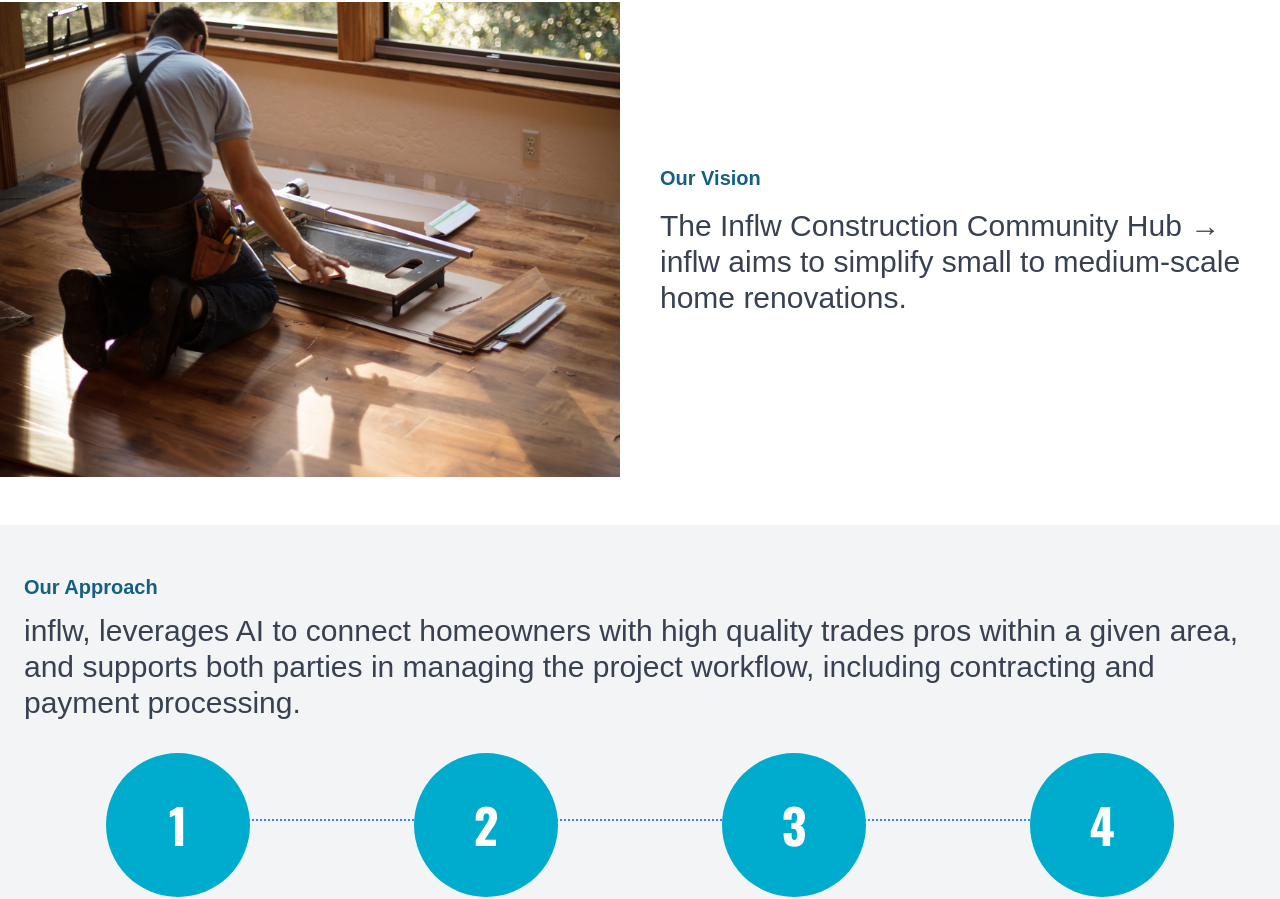
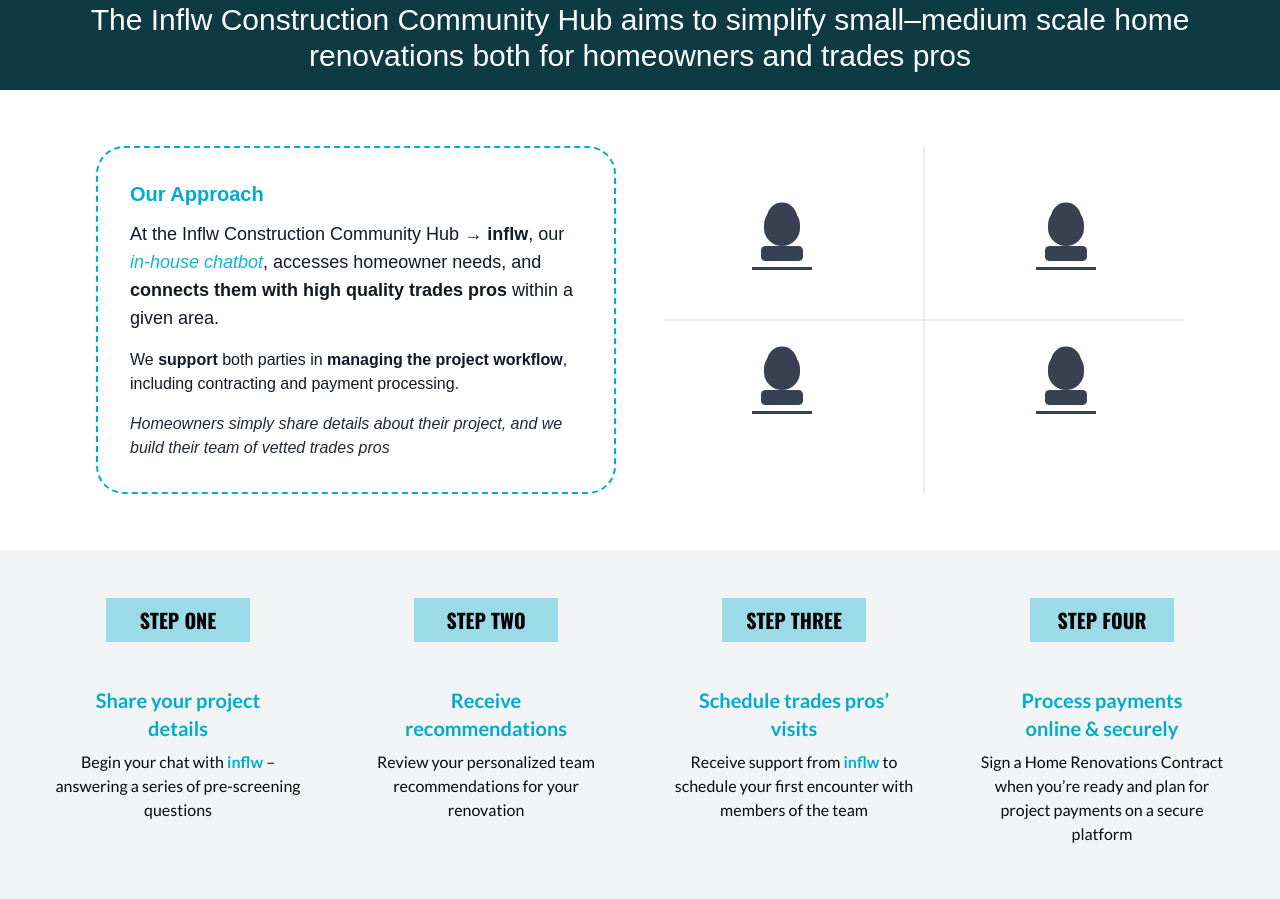
Before and after one commit to icchub-inflw/icchub-frontend, a Next.js app: page / in a window 1280 px wide. Shown: the part 904-1803 px from the top of the page. Built offline with nearby package versions, Linux system fonts and the light colour scheme; a web font is replaced by a local one.

Commit message:
recent updates to home page and chat UI

```diff
--- a/src/app/get-started/page.tsx
+++ b/src/app/get-started/page.tsx
@@ -180,8 +180,10 @@
 import { motion } from 'framer-motion';
 import { CheckCircle, Circle, Send, RefreshCcw } from 'lucide-react';
 import { ChatThinking } from '@/icons/chat-thinking';
+import Image from 'next/image';
+import Link from 'next/link';
 
-const steps = ['Step 1', 'Step 2', 'Step 3', 'Step 4'];
+const steps = ['Share your project details', 'Receive recommendations', `Schedule trades pro's visits`, 'Process payments online & securely'];
 
 type Message = {
   role: 'user' | 'bot';
@@ -406,6 +408,122 @@
 //   );
 // }
 
+// Put this near your component (or extract it)
+function Tail({
+  side,
+  color,
+  top = 10,          // px from top of bubble
+  width = 16,        // tail width
+  height = 22,       // tail height
+  overlap = 6,       // px the tail overlaps the bubble edge
+  angle = 0.42,      // 0..1: where the point lands vertically (0.5 = centered)
+}: {
+  side: "left" | "right";
+  color: string;
+  top?: number;
+  width?: number;
+  height?: number;
+  overlap?: number;
+  angle?: number;
+}) {
+  // Slightly angled shape, not an equilateral triangle
+  // Right-pointing wedge tip at (100%, angle*100%)
+  const RIGHT_POLY = `polygon(0% 0%, 100% ${angle * 100}%, 0% 100%)`;
+  // Left-pointing wedge tip at (0%, angle*100%)
+  const LEFT_POLY  = `polygon(100% 0%, 0% ${angle * 100}%, 100% 100%)`;
+
+  const style: React.CSSProperties = {
+    backgroundColor: color,
+    width,
+    height,
+    // Pull the tail slightly under the bubble edge to hide seams
+    marginLeft: side === "right" ? -overlap : undefined,
+    marginRight: side === "left" ? -overlap : undefined,
+    marginTop: top,
+    clipPath: side === "right" ? RIGHT_POLY : LEFT_POLY,
+    // Ensure it paints above the bubble without needing absolute positioning
+    position: "relative",
+    zIndex: 10,
+    pointerEvents: "none",
+    flex: "0 0 auto",
+    borderRadius: 3, // softens edges just a bit
+  };
+
+  return <span aria-hidden="true" style={style} />;
+}
+
+function CornerTail({
+  side,
+  color,
+  size = 24,   // tail height
+  width = 20,  // tail width
+  overlap = 6, // how far it tucks under the bubble
+}: {
+  side: "left" | "right";
+  color: string;
+  size?: number;
+  width?: number;
+  overlap?: number;
+}) {
+  const base = {
+    position: "absolute" as const,
+    bottom: -size + overlap, // pulls it up so it touches bubble
+    width,
+    height: size,
+    backgroundColor: color,
+    zIndex: 10,
+    pointerEvents: "none" as const,
+  };
+
+  const style: React.CSSProperties =
+    side === "left"
+      ? { ...base, left: 0, clipPath: "polygon(0 100%, 0 0, 100% 100%)" }
+      : { ...base, right: 0, clipPath: "polygon(100% 100%, 100% 0, 0 100%)" };
+
+  return <span aria-hidden="true" style={style} />;
+}
+
+function SvgCornerTail({
+  side,
+  color,
+  size = 26,   // tail height
+  width = 22,  // tail width
+  overlap = 6, // how much overlaps under the bubble edge (hides the seam)
+}: {
+  side: "left" | "right";
+  color: string;
+  size?: number;
+  width?: number;
+  overlap?: number;
+}) {
+  const style: React.CSSProperties =
+    side === "left"
+      ? { position: "absolute", bottom: -size + overlap, left: 0, zIndex: 10, pointerEvents: "none" }
+      : { position: "absolute", bottom: -size + overlap, right: 0, zIndex: 10, pointerEvents: "none" };
+
+  // Angled wedge (not equilateral). Extends slightly under bubble via the `overlap`.
+  // For LEFT: tip points down-left; for RIGHT: down-right.
+  return (
+    <svg
+      aria-hidden="true"
+      width={width}
+      height={size}
+      viewBox={`0 0 ${width} ${size}`}
+      style={style}
+      preserveAspectRatio="none"
+    >
+      {side === "left" ? (
+        // Starts *inside* bubble (x = overlap) to hide seam, angles outward to bottom-left
+        <path d={`M ${overlap} ${size} L ${width} 0 L ${width * 0.65} ${size}`} fill={color} />
+      ) : (
+        // Mirror to the right side
+        <path d={`M ${width - overlap} ${size} L 0 0 L ${width * 0.35} ${size}`} fill={color} />
+      )}
+    </svg>
+  );
+}
+
+
 export default function StepProgressChat() {
   const [completedSteps, setCompletedSteps] = useState<number>(0);
   const [conversationId, setConversationId] = useState<string | null>(null);
@@ -494,37 +612,43 @@
     }
   };
 
+
   return (
     <div className="flex h-[80vh] flex-col md:flex-row">
       {/* Sidebar */}
-      <div className="md:w-1/4 bg-blue-100 p-6 flex flex-col gap-4">
+
+      <div className="md:w-1/4 bg-white flex flex-col justify-between">
+        <Link href={"/"} className="p-6 text-center font-italic"><Image className='mb-2' alt="" height={1000} width={1000} src={"/inflw.stacked.colour.png"} />Let's get started</Link>
+        <div>
           {steps.map((step, index) => (
             <div
               key={index}
-            className={`flex items-center gap-3 p-3 rounded-md border ${
-              index < completedSteps
-                ? 'bg-blue-300 border-blue-500 text-white'
-                : 'bg-white border-gray-300'
+              className={`flex items-center px-3 py-5 border-b font-bold ${index === completedSteps
+                ? 'bg-brand-light border-white'
+                : 'bg-brand border-white'
                 }`}
             >
-            {index < completedSteps ? (
+              {/* {index < completedSteps ? ( */}
                 <motion.div
                   initial={{ scale: 0 }}
                   animate={{ scale: 1 }}
                   transition={{ duration: 0.3 }}
                 >
-                <CheckCircle className="text-green-500" size={20} />
+                  {/* <CheckCircle className="text-green-500" size={20} /> */}
                 </motion.div>
-            ) : (
-              <Circle className="text-gray-400" size={20} />
-            )}
+              {/* ) : ( */}
+                {/* // <Circle className="text-gray-400" size={20} /> */}
+              {/* )} */}
               {step}
             </div>
           ))}
         </div>
 
+      </div>
+
       {/* Chat Area */}
-      <div className="flex-1 flex flex-col justify-between items-center p-8 border-l">
+      {/* Chat Area */}
+<div className="flex-1 flex flex-col justify-between items-center p-8 border-l bg-[#BFE7F5]">
   {/* Chat Messages */}
   <div
     className="flex flex-col gap-4 w-full max-w-xl overflow-y-auto max-h-[60vh]"
@@ -533,21 +657,35 @@
   >
     {/* Initial loading skeleton (shown before greeting arrives) */}
     {isInitializing && chatHistory.length === 0 && !initError && (
-            <div className="p-3 rounded-lg shadow-md w-fit max-w-[80%] bg-gray-200 text-gray-800 self-start">
-              <div className="flex items-start gap-3">
-                <div className="space-y-2">
-                  <div className="mt-2 flex items-center gap-2 text-sm text-gray-600">
+      <div
+        className="
+          relative w-fit max-w-[80%] px-4 py-3 rounded-2xl shadow-md
+          text-white self-start bg-[#00ACC1]
+          before:content-[''] before:absolute before:-left-3 before:top-3
+          before:w-0 before:h-0
+          before:border-t-[10px] before:border-b-[10px] before:border-t-transparent before:border-b-transparent
+          before:border-r-[14px] before:border-r-[#00ACC1]
+        "
+      >
+        <div className="mt-1 flex items-center gap-2 text-white/90 text-sm">
           <ChatThinking />
           <span>Connecting…</span>
-                  </div>
-                </div>
         </div>
       </div>
     )}
 
     {/* Initialization error state with retry */}
     {initError && chatHistory.length === 0 && (
-            <div className="p-3 rounded-lg shadow-md w-fit max-w-[80%] bg-red-100 text-red-800 self-start">
+      <div
+        className="
+          relative w-fit max-w-[80%] px-4 py-3 rounded-2xl shadow-md
+          text-red-900 self-start bg-red-100
+          before:content-[''] before:absolute before:-left-3 before:top-3
+          before:w-0 before:h-0
+          before:border-t-[10px] before:border-b-[10px] before:border-t-transparent before:border-b-transparent
+          before:border-r-[14px] before:border-r-red-100
+        "
+      >
         <p className="font-medium">We couldn’t start the chat.</p>
         <p className="text-sm opacity-80">{initError}</p>
         <button
@@ -563,21 +701,37 @@
     )}
 
     {/* Existing chat bubbles */}
-          {chatHistory.map((msg, i) => (
+    {chatHistory.map((msg, i) => {
+      const isUser = msg.role === 'user';
+      const BG_USER = "#4DD0E1";
+      const BG_BOT  = "#00ACC1";
+      return (
         <motion.div
           key={i}
-              initial={{ opacity: 0, x: msg.role === 'user' ? 50 : -50 }}
+          initial={{ opacity: 0, x: isUser ? 50 : -50 }}
           animate={{ opacity: 1, x: 0 }}
           transition={{ duration: 0.3 }}
-              className={`p-3 rounded-lg shadow-md w-fit max-w-[80%] ${
-                msg.role === 'user'
-                  ? 'bg-blue-500 text-white self-end'
-                  : 'bg-gray-200 text-gray-800 self-start'
-              }`}
+          className={[
+            // base bubble
+            "relative w-fit max-w-[80%] px-4 py-3 rounded-2xl shadow-md",
+            // alignment
+            isUser ? "self-end" : "self-start",
+            // colors
+            isUser ? "bg-[#4DD0E1] text-white" : "bg-[#00ACC1] text-white",
+            // tails
+            isUser
+              ? "before:content-[''] before:absolute before:-right-3 before:top-3 before:w-0 before:h-0 before:border-t-[10px] before:border-b-[10px] before:border-t-transparent before:border-b-transparent before:border-l-[14px] before:border-l-[#4DD0E1]"
+              : "before:content-[''] before:absolute before:-left-3 before:top-3 before:w-0 before:h-0 before:border-t-[10px] before:border-b-[10px] before:border-t-transparent before:border-b-transparent before:border-r-[14px] before:border-r-[#00ACC1]"
+          ].join(" ")}
         >
           {msg.text}
         </motion.div>
-          ))}
+
+      );
+    })}
+
+
+
 
     {/* Bot Typing Indicator */}
     {isBotTyping && (
@@ -585,7 +739,14 @@
         initial={{ opacity: 0, x: -20 }}
         animate={{ opacity: 1, x: 0 }}
         transition={{ duration: 0.3 }}
-              className="p-3 rounded-lg shadow-md w-fit max-w-[80%] bg-gray-200 text-gray-800 self-start"
+        className="
+          relative w-fit max-w-[80%] px-4 py-3 rounded-2xl shadow-md
+          text-white self-start bg-[#00ACC1]
+          before:content-[''] before:absolute before:-left-3 before:top-3
+          before:w-0 before:h-0
+          before:border-t-[10px] before:border-b-[10px] before:border-t-transparent before:border-b-transparent
+          before:border-r-[14px] before:border-r-[#00ACC1]
+        "
       >
         <ChatThinking />
       </motion.div>
@@ -599,7 +760,7 @@
   <div className="w-full max-w-xl flex items-center mt-4 border-t pt-4">
     <input
       type="text"
-            className="flex-1 p-3 border rounded-full shadow-sm focus:outline-none focus:ring-2 focus:ring-blue-500 disabled:opacity-50"
+      className="flex-1 p-3 border rounded-full shadow-sm focus:outline-none focus:ring-2 focus:ring-[#00ACC1] disabled:opacity-50"
       placeholder={isInitializing ? 'Connecting…' : 'Type a message...'}
       value={message}
       onChange={(e) => setMessage(e.target.value)}
@@ -609,7 +770,7 @@
     />
     <button
       onClick={handleSendMessage}
-            className="ml-3 bg-blue-500 text-white p-3 rounded-full shadow hover:bg-blue-600 disabled:opacity-50"
+      className="ml-3 bg-[#00ACC1] text-white p-3 rounded-full shadow hover:bg-[#0095A8] disabled:opacity-50"
       aria-label="Send message"
       disabled={isInitializing || !conversationId || !!initError || !message.trim()}
     >
@@ -617,6 +778,7 @@
     </button>
   </div>
 </div>
+
     </div>
   );
 }
--- a/src/app/page.tsx
+++ b/src/app/page.tsx
@@ -7,13 +7,14 @@
 import Vetted from "@/components/sections/vetted";
 import WorkTogetherSection from "@/components/sections/work-together";
 import VideoPlayer from "@/components/sections/in-action";
+import VisionSection from "@/components/sections/new-vision";
 
 export default function Home() {
   return (
     <div className="">
       <HeroBanner />
-      <OurVisionBanner />
-
+      {/* <OurVisionBanner /> */}
+      <VisionSection />
       <AnimatedStepsRow />
       <VideoPlayer />
       <Vetted />
--- a/src/components/sections/hero-banner.tsx
+++ b/src/components/sections/hero-banner.tsx
@@ -19,7 +19,7 @@
       <Navbar />
 
       {/* Dark overlay for readability */}
-      <div className="relative max-w-[100vw] mx-auto flex flex-col md:flex-row items-center top-[115px] justify-between">
+      <div className="relative max-w-[100vw] mx-auto flex flex-col md:flex-row items-center top-[75px] justify-between">
         <motion.div
           initial={{ x: -100, opacity: 0 }}
           animate={{ x: 0, opacity: 1 }}
--- /dev/null
+++ b/src/components/sections/new-vision.tsx
@@ -0,0 +1,77 @@
+export default function VisionSection() {
+    return (
+      <section className="w-full">
+        {/* Title bar */}
+        <div className="bg-[#0E3A44] text-center py-4">
+          <h2 className="text-xl font-bold text-brand font-heading2">
+          Our Vision
+        </h2>
+          <h2 className="text-white text-xl md:text-3xl mt-1 mx-auto px-4 font-heading2">
+            The Inflw Construction Community Hub aims to simplify small–medium scale
+            home renovations both for homeowners and trades pros
+          </h2>
+        </div>
+
+        {/* Content */}
+        <div className="max-w-6xl mx-auto px-4 md:px-6 lg:px-8 py-10 md:py-14 grid grid-cols-1 md:grid-cols-2 gap-10 md:gap-12">
+          {/* Left: Dashed rounded callout */}
+          <div className="relative">
+            <div className="rounded-[28px] border-2 border-dashed border-brand p-6 md:p-8 font-heading2">
+              <p className="text-brand text-xl font-semibold mb-3">Our Approach</p>
+
+              <p className="text-[15px] md:text-lg leading-7 text-gray-900">
+                At the Inflw Construction Community Hub <span aria-hidden>→</span>{" "}
+                <span className="font-semibold">inflw</span>, our{" "}
+                <em className="italic text-[#10B5D6]">in-house chatbot</em>,
+                <span> accesses homeowner needs, and</span>{" "}
+                <span className="font-semibold">connects them with high quality trades pros</span>{" "}
+                within a given area.
+              </p>
+
+              <p className="text-[15px] md:text-base leading-7 mt-4 text-gray-900">
+                We <span className="font-semibold">support</span> both parties in{" "}
+                <span className="font-semibold">managing the project workflow</span>, including
+                contracting and payment processing.
+              </p>
+
+              <p className="text-[15px] md:text-base leading-7 mt-4 text-gray-800 italic">
+                Homeowners simply share details about their project, and we build their
+                team of vetted trades pros
+              </p>
+            </div>
+          </div>
+
+          {/* Right: 2x2 icon grid with cross divider */}
+          <div className="relative">
+            {/* Cross lines */}
+            <span className="pointer-events-none absolute left-1/2 top-0 -translate-x-1/2 h-full w-px bg-gray-300/80" />
+            <span className="pointer-events-none absolute top-1/2 left-0 -translate-y-1/2 w-full h-px bg-gray-300/80" />
+
+            <div className="grid grid-cols-2 grid-rows-2 gap-10 md:gap-12 items-center justify-items-center py-6 md:py-10">
+              <WorkerIcon className="w-20 h-20 md:w-24 md:h-24 text-gray-700" />
+              <WorkerIcon className="w-20 h-20 md:w-24 md:h-24 text-gray-700" />
+              <WorkerIcon className="w-20 h-20 md:w-24 md:h-24 text-gray-700" />
+              <WorkerIcon className="w-20 h-20 md:w-24 md:h-24 text-gray-700" />
+            </div>
+          </div>
+        </div>
+      </section>
+    );
+  }
+
+  /** Simple worker silhouette (inline SVG so no deps). Inherit color with currentColor. */
+  function WorkerIcon({ className = "" }: { className?: string }) {
+    return (
+      <svg
+        viewBox="0 0 64 64"
+        className={className}
+        fill="currentColor"
+        aria-hidden="true"
+      >
+        <path d="M20 26a12 12 0 1 1 24 0v2a12 12 0 1 1-24 0v-2Z" />
+        <rect x="18" y="40" width="28" height="10" rx="3" />
+        <path d="M22 24h20v-3a10 10 0 0 0-20 0v3Z" />
+        <path d="M12 54h40v2H12z" />
+      </svg>
+    );
+  }
--- a/src/components/sections/our-approach.tsx
+++ b/src/components/sections/our-approach.tsx
@@ -14,37 +14,41 @@
   {
     id: 1,
     number: 1,
+    label: 'ONE',
     title: "Share your project details",
     icon: <ChatBubble />,
     description:
-      "Begin your chat with inflw. You will be asked a series of pre-screening questions about your project.",
+      <p>Begin your chat with <span className="text-brand font-bold">inflw</span> – answering a series of pre-screening questions</p>,
   },
   {
     id: 2,
     number: 2,
+    label: 'TWO',
     title: "Receive recommendations",
     icon: <Team />,
     description:
-      "inflw assesses your project needs and personalizes a project team to meet them. trades pros recommended from our network are vetted and passionate about providing quality work.",
+      <p>Review your personalized team recommendations for your renovation</p>,
   },
   {
     id: 3,
     number: 3,
-    title: "Schedule trades pro visits",
+    label: 'THREE',
+    title: "Schedule trades pros’ visits",
     icon: <Calendar />,
     description:
-      "inflw provides you with team recommendations, and supports you in booking a time for each trades pro to visit your site. trades pros visit your project site to provide more accurate project quotes.",
+      <p>Receive support from <span className="text-brand font-bold">inflw</span> to schedule your first encounter with members of the team</p>,
   },
   {
     id: 4,
     number: 4,
+    label: 'FOUR',
     title: "Process payments online & securely",
     icon: <Agree />,
     description:
-      "When you’re ready, sign a Home Renovations Contract, detailing the scope of work, estimated timeline, payment schedule, trades pro profiles and their liability/warranty procedures. Payments are paid out in 2-installments, at the beginning (as a downpayment), and then after the completion of the project. Please note that the final payment is held in trust until final inspection and/or approval of the homeowner.",
+      <p>Sign a Home Renovations Contract when you’re ready and plan for project payments on a secure platform</p>,
   },
-  //  { number: 5, text: "Monitor your project via your dashboard" },
 ];
+
 
 export default function AnimatedStepsRow() {
   const [expandedStep, setExpandedStep] = useState<number | null>(null);
@@ -59,19 +63,19 @@
       className="flex flex-col py-12 px-4 sm:px-6 bg-gray-100 w-full scroll-mt-24"
     >
       <div className="max-w-7xl mx-auto">
-        <h2 className="text-xl font-bold text-[#156082] font-heading2 mb-3 font-heading items-start text-center md:text-left">
+        {/* <h2 className="text-xl font-bold text-[#156082] font-heading2 mb-3 font-heading items-start text-center md:text-left">
           Our Approach
-        </h2>
-        <p className="text-gray-700 text-3xl font-heading2 mb-8 max-w-7xl text-center md:text-left">
+        </h2> */}
+        {/* <p className="text-gray-700 text-3xl font-heading2 mb-8 max-w-7xl text-center md:text-left"> */}
           {/* ICCHub.ai’s chatbot, INFLW, was developed to support homeowners in
           sourcing talent within their area and of high quality. Home
           renovations can involve multiple tradespersons, so INFLW ensures you
           know who exactly will be working on your project, (i.e., skill set,
           licenses and past feedback).{" "} */}
-          inflw, leverages AI to connect homeowners with high quality trades
+          {/* inflw, leverages AI to connect homeowners with high quality trades
           pros within a given area, and supports both parties in managing the
-          project workflow, including contracting and payment processing.
-        </p>
+          project workflow, including contracting and payment processing. */}
+        {/* </p> */}
         <div className="relative flex flex-col sm:flex-row items-start w-full max-w-7xl justify-center">
           {/* Dotted Line Animation - Responsive */}
           {/* <motion.div
@@ -81,14 +85,14 @@
             transition={{ duration: 6, ease: "easeInOut" }}
             style={{ borderBottomWidth: "2px" }}
           /> */}
-          <motion.div
+          {/* <motion.div
             className="absolute hidden sm:block top-16 left-[10%] h-1 border-dotted border-blue-500"
             initial={{ width: 0 }}
             whileInView={{ width: "80%" }}
             viewport={{ once: true, amount: 0.5 }}
             transition={{ duration: 6, ease: "easeInOut" }}
             style={{ borderBottomWidth: "2px" }}
-          />
+          /> */}
 
           {/* Steps */}
           {steps.map((step, index) => (
@@ -101,7 +105,7 @@
             >
               {/* Animated Circle */}
               <motion.div
-                className="font-heading w-16 h-16 sm:w-36 sm:h-36 flex items-center justify-center rounded-full text-white text-2xl sm:text-5xl font-semibold bg-brand hover:cursor-pointer mt-6 md:mt-0"
+                className="font-heading h-16 w-36 sm:h-auto p-2 flex items-center justify-center text-black text-2xl sm:text-xl font-semibold bg-brand-light hover:cursor-pointer mt-6 md:mt-0"
                 // initial={{ opacity: 0, scale: 0.5 }}
                 // animate={{ opacity: 1, scale: 1 }}
                 // transition={{ duration: 0.8 }}
@@ -111,7 +115,7 @@
                 transition={{ duration: 0.8 }}
                 whileHover={{ scale: 1.1, y: -10 }}
               >
-                {step.number}
+                STEP {step.label}
               </motion.div>
 
               {/* Step Text */}
@@ -132,13 +136,13 @@
                 <motion.div
                   key={step.id}
                   layout
-                  className="flex flex-col items-center bg-white p-3 mx-3 rounded-md font-body"
+                  className="flex flex-col items-center bg-transparent p-3 mx-3 rounded-md font-body"
                 >
-                  <h1 className="font-body my-2 text-gray-800 md:text-xl font-bold sm:text-base font-semibold w-[80%] text-center">
+                  <h1 className="font-body my-2 text-brand md:text-xl font-bold sm:text-base font-semibold w-[80%] text-center">
                     {step.title}
                   </h1>
 
-                  <div className="w-[80%] text-center">
+                  <div className="w-[100%] text-center">
                     <AnimatePresence mode="wait">
                       {expandedStep !== step.id ? (
                         <motion.p
@@ -147,13 +151,14 @@
                           animate={{ opacity: 1 }}
                           exit={{ opacity: 0 }}
                         >
-                          {step.description.slice(0, 70)} ...{" "}
+                          {/* {step.description.slice(0, 70)} ...{" "}
                           <button
                             onClick={() => toggleExpand(step.id)}
                             className="text-brand font-bold mx-2"
                           >
                             More
-                          </button>
+                          </button> */}
+                          {step.description}
                         </motion.p>
                       ) : (
                         <motion.p
```
Also changed, not shown: src/components/sections/faqs.tsx (+48 -46 lines), src/components/sections/navbar.tsx (+8 -4 lines), public/inflw.stacked.colour.png (added). Lines whose indentation alone changed are shown as unchanged.
